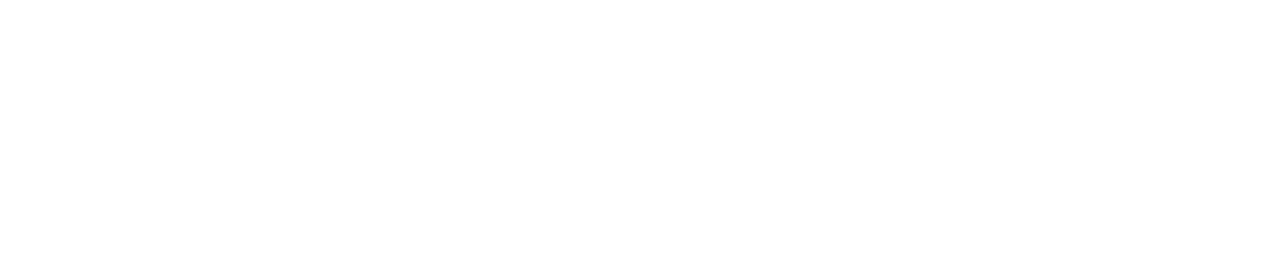
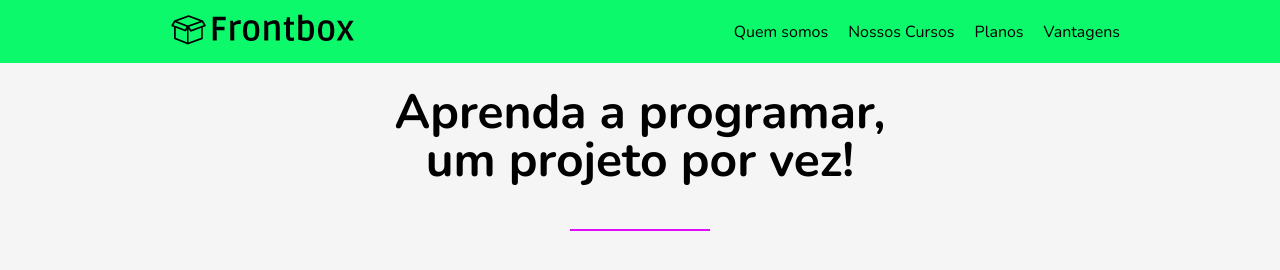
Before and after one commit to JoaoVithorMPV/frontbox_yt, a plain HTML site: page frontbox-starter-files-main/index.html in a window 1280 px wide. Drawn offline with nearby package versions, Linux system fonts and the light colour scheme.

Commit message:
Site Frontbox 1/7

```diff
--- a/frontbox-starter-files-main/css/styles.css
+++ b/frontbox-starter-files-main/css/styles.css
@@ -1,7 +1,7 @@
 *,
 *::before,
 *::after {
-	box-sizing: border-box;
+  box-sizing: border-box;
 }
 
 /**********************************/
@@ -21,18 +21,79 @@
 /* 0. Variáveis
 /**********************************/
 
+:root {
+  --ff-primary: "Nunito", Helvetica, Arial, sans-serif;
+
+  --clr-green-dark: #049a40;
+  --clr-green-light: #0bf96a;
+  --clr-pink-dark: #e10bf9;
+  --clr-pink-light: #f3a0fd;
+  --clr-white: #f5f5f5;
+}
 /**********************************/
 /* 1. Estilos gerais
 /**********************************/
+
+body {
+  background: var(--clr-white);
+  font-family: var(--ff-primary);
+}
+
+a,
+a:hover,
+a:active,
+a:link,
+a:visited {
+  text-decoration: none;
+  color: black;
+}
 
 /**********************************/
 /* 2. Menu
 /**********************************/
 
+.menu-bg {
+  background-color: var(--clr-green-light);
+}
+
+.menu {
+  display: flex;
+  align-items: center;
+  justify-content: space-between;
+  max-width: 960px;
+  margin: auto; /*margin: 0 auto */
+  flex-wrap: wrap;
+}
+
+.menu__logo {
+  margin: 10px;
+}
+
+.nav__list {
+  display: flex;
+  flex-wrap: wrap;
+  gap: 20px; /*.nav__link: padding: 20px 10px;*/
+}
+
 /**********************************/
 /* 3. Header
 /**********************************/
 
+.intro {
+  font-weight: bold;
+  font-size: 3rem;
+  text-align: center;
+  /*margin: 0 auto;*/
+  padding: 25px 0;
+}
+
+hr {
+  border: none;
+  background: var(--clr-pink-dark);
+  height: 2px;
+  width: 140px;
+  margin: 20px auto;
+}
 /**********************************/
 /* 4. Quem somos
 /**********************************/
--- a/frontbox-starter-files-main/index.html
+++ b/frontbox-starter-files-main/index.html
@@ -1,17 +1,51 @@
 <!DOCTYPE html>
 <html>
   <head>
-	<meta charset="UTF-8">
-	<meta name="viewport" content="width=device-width, initial-scale=1.0">
+    <meta charset="UTF-8" />
+    <meta name="viewport" content="width=device-width, initial-scale=1.0" />
     <title>Frontbox</title>
-	<link rel="stylesheet" href="https://cdnjs.cloudflare.com/ajax/libs/meyer-reset/2.0/reset.min.css"
+    <link
+      rel="stylesheet"
+      href="https://cdnjs.cloudflare.com/ajax/libs/meyer-reset/2.0/reset.min.css"
       integrity="sha512-NmLkDIU1C/C88wi324HBc+S2kLhi08PN5GDeUVVVC/BVt/9Izdsc9SVeVfA1UZbY3sHUlDSyRXhCzHfr6hmPPw=="
-		crossorigin="anonymous" />
-	<link rel="preconnect" href="https://fonts.gstatic.com">
-	<link href="https://fonts.googleapis.com/css2?family=Nunito:wght@400;700&display=swap" rel="stylesheet">
-	<link rel="stylesheet" href="css/styles.css">
+      crossorigin="anonymous"
+    />
+    <link rel="preconnect" href="https://fonts.gstatic.com" />
+    <link
+      href="https://fonts.googleapis.com/css2?family=Nunito:wght@400;700&display=swap"
+      rel="stylesheet"
+    />
+    <link rel="stylesheet" href="css/styles.css" />
   </head>
   <body>
-
+    <header>
+      <div class="menu-bg">
+        <div class="menu">
+          <div class="menu__logo">
+            <a href="#"><img src="img/logo.png" alt="Logo" /></a>
+          </div>
+          <!--menu__logo-->
+          <nav class="nav">
+            <ul class="nav__list">
+              <li><a href="#somos">Quem somos</a></li>
+              <li><a href="#cursos">Nossos Cursos</a></li>
+              <li><a href="#planos">Planos</a></li>
+              <li><a href="#vantagem">Vantagens</a></li>
+            </ul>
+            <!--nav__list-->
+          </nav>
+          <!--nav-->
+        </div>
+        <!--menu-->
+      </div>
+      <!--menu-bg-->
+      <h1 class="intro">
+        Aprenda a programar,
+        <br />
+        um projeto por vez!
+      </h1>
+      <!--intro-->
+    </header>
+    <hr />
   </body>
 </html>
```
Lines whose indentation alone changed are shown as unchanged.
